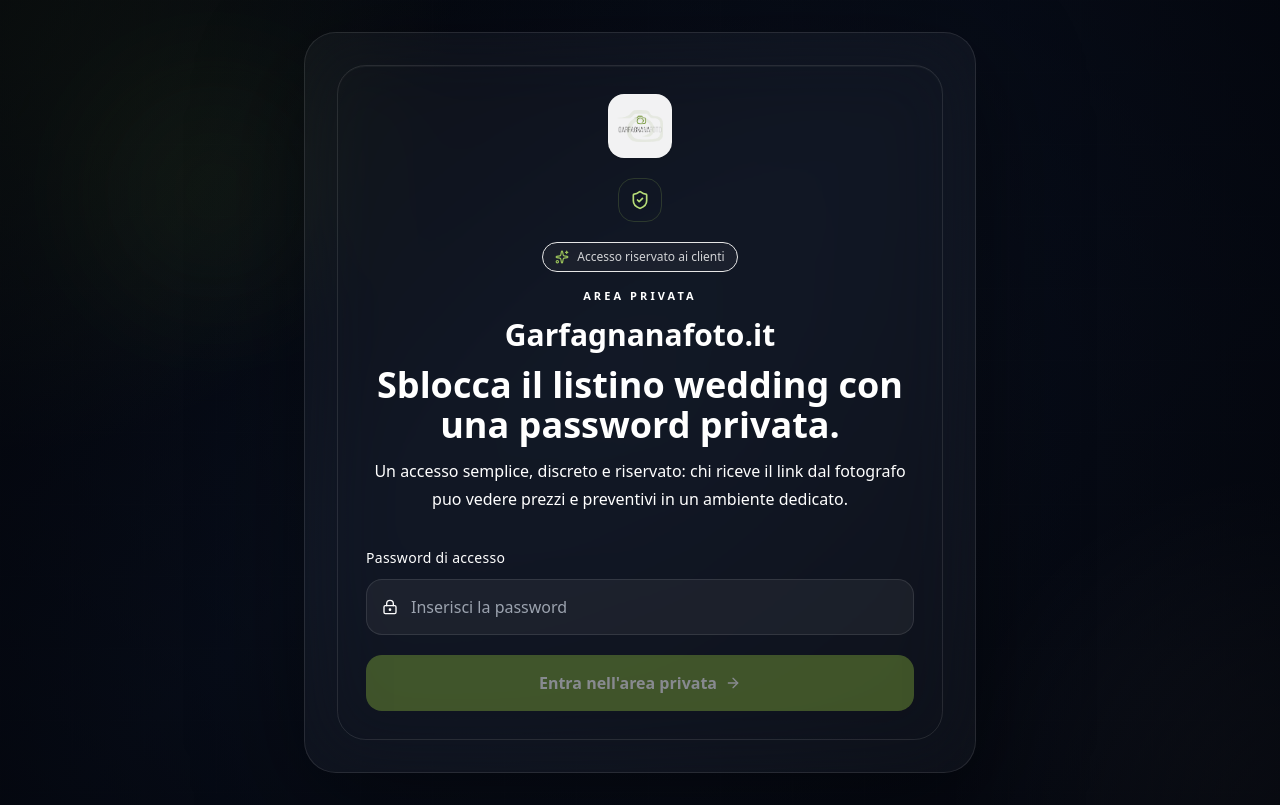
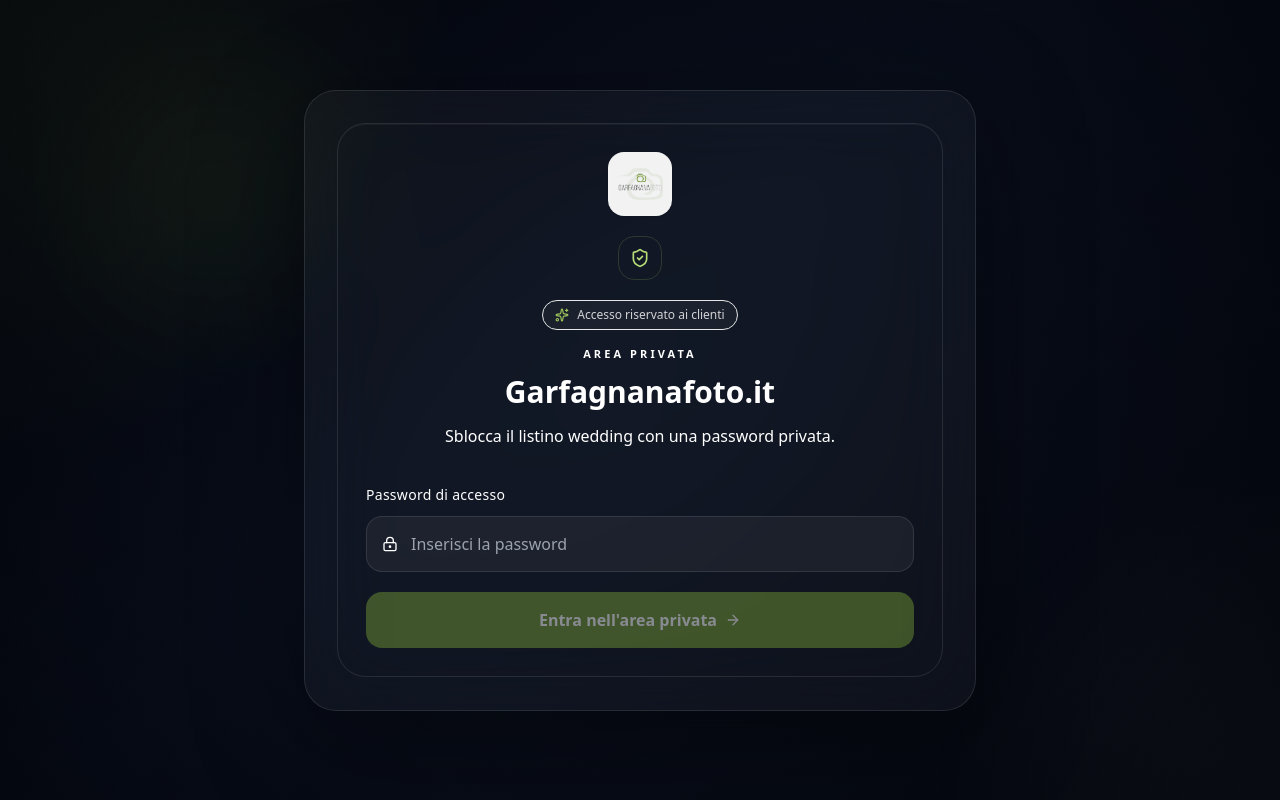
Before and after one commit to iperrealistico/garfagnanafoto-wedding, a Next.js app: page /access in a window 1280 px wide. Built offline with nearby package versions, Linux system fonts and the light colour scheme.

Commit message:
refactor: simplify access gate copy

```diff
--- a/src/components/public/access-gate-screen.tsx
+++ b/src/components/public/access-gate-screen.tsx
@@ -132,11 +132,8 @@ export function AccessGateScreen({
                                         <h1 className="text-2xl font-semibold text-white sm:text-3xl">
                                             {brandTitle}
                                         </h1>
-                                        <h2 className="mx-auto max-w-xl text-3xl font-semibold leading-[1.04] text-white sm:text-4xl">
+                                        <p className="mx-auto max-w-xl text-base leading-7 text-white/68">
                                             Sblocca il listino wedding con una password privata.
-                                        </h2>
-                                        <p className="mx-auto max-w-xl text-base leading-7 text-white/68">
-                                            Un accesso semplice, discreto e riservato: chi riceve il link dal fotografo puo vedere prezzi e preventivi in un ambiente dedicato.
                                         </p>
                                     </div>
                                 </div>
```
